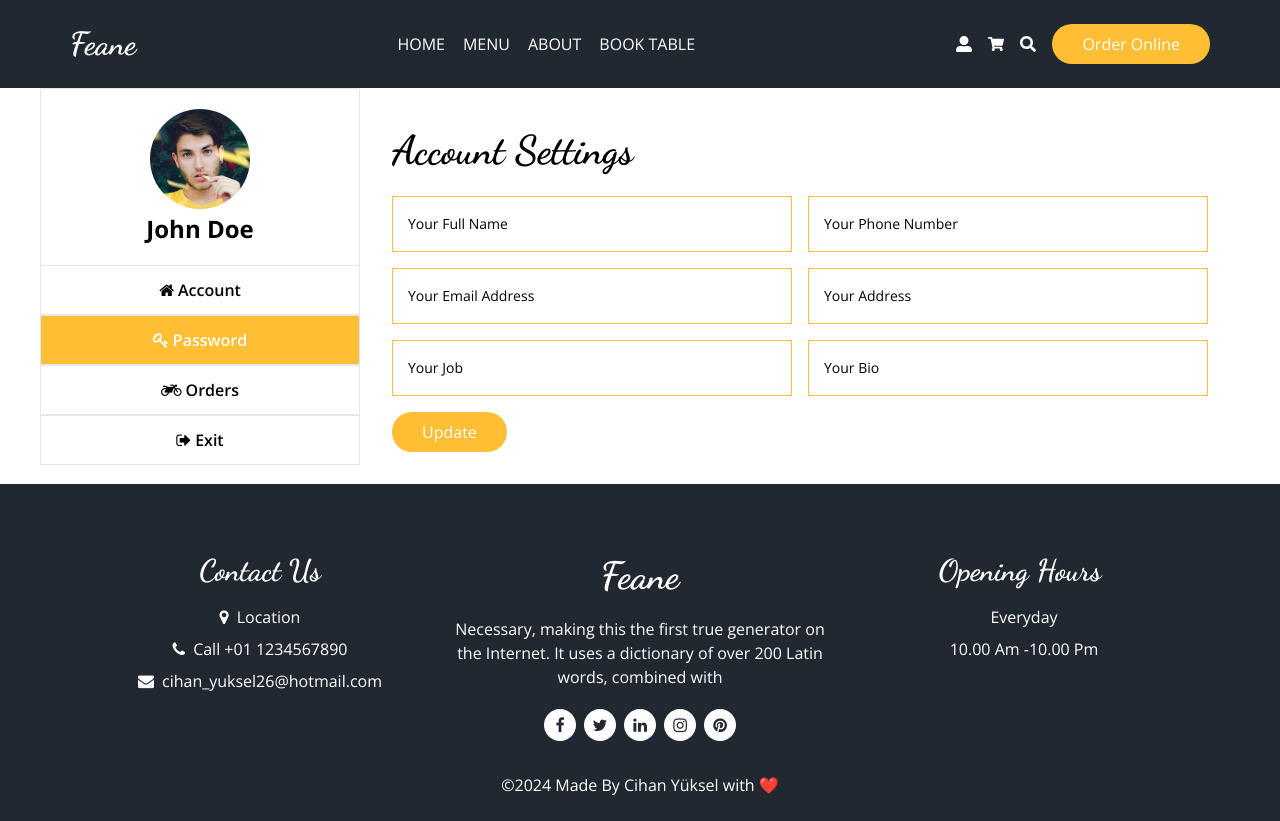
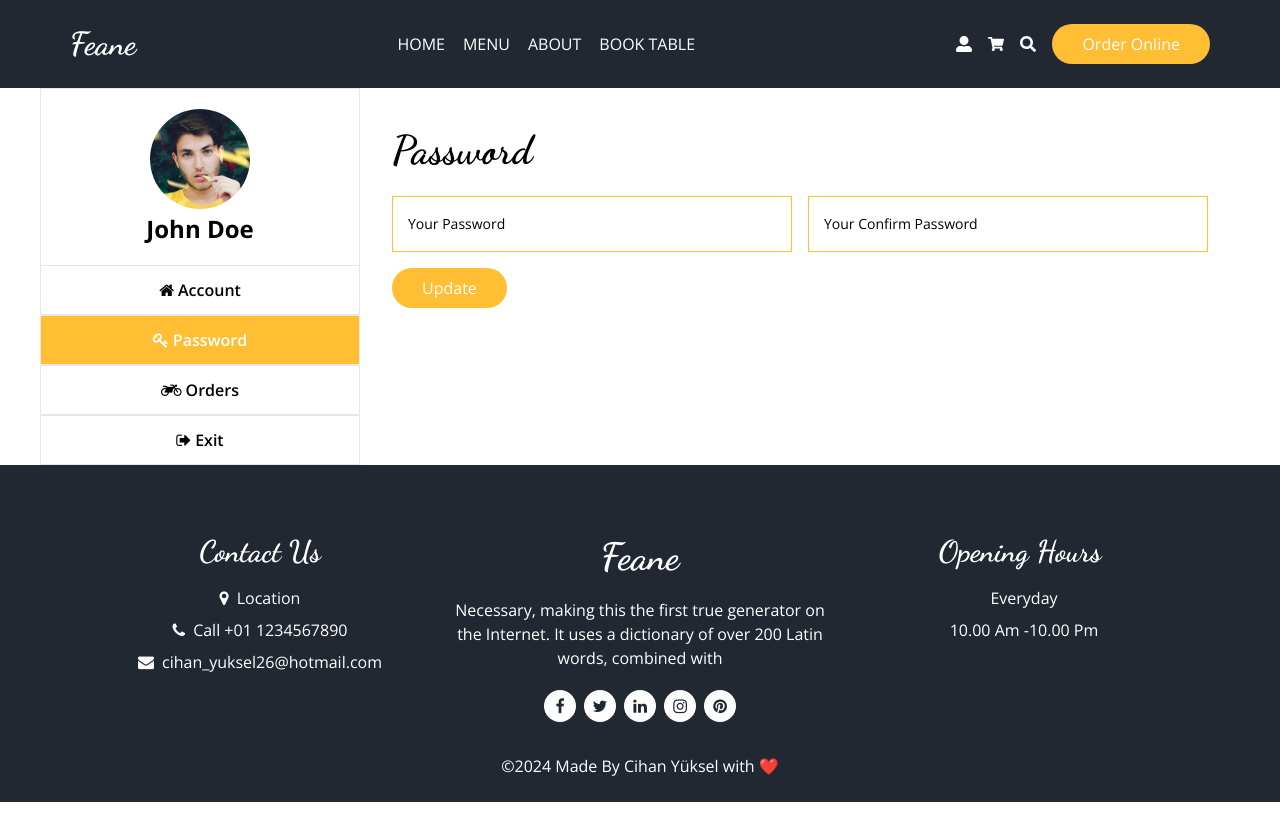
Before and after one commit to ycihan0/Food-Ordering, a Next.js app: page /profile in a window 1280 px wide. Both pictures are taken after a click on the item "Password". Built offline with nearby package versions, Linux system fonts and the light colour scheme.

Commit message:
Password tab css

```diff
--- a/components/profile/Password.jsx
+++ b/components/profile/Password.jsx
@@ -1,7 +1,7 @@
 import { useFormik } from "formik";
-import { profileSchema } from "@/schema/profile";
 import Input from "../form/Input";
 import Title from "../ui/Title";
+import { newPasswordSchema } from "@/schema/newPassword";
 
 const Password = () => {
   const onSubmit = async (values, actions) => {
@@ -12,76 +12,37 @@ const Password = () => {
   const { values, errors, touched, handleSubmit, handleChange, handleBlur } =
     useFormik({
       initialValues: {
-        fullName: "",
-        phoneNumber: "",
-        email: "",
-        address: "",
-        job: "",
-        bio: "",
+        password: "",
+        confirmPassword: "",
       },
       onSubmit,
-      validationSchema: profileSchema,
+      validationSchema: newPasswordSchema,
     });
 
   const inputs = [
     {
       id: 1,
-      name: "fullName",
-      type: "text",
-      placeholder: "Your Full Name",
-      value: values.fullName,
-      errorMessage: errors.fullName,
-      touched: touched.fullName,
+      name: "password",
+      type: "password",
+      placeholder: "Your Password",
+      value: values.password,
+      errorMessage: errors.password,
+      touched: touched.password,
     },
     {
       id: 2,
-      name: "phoneNumber",
-      type: "number",
-      placeholder: "Your Phone Number",
-      value: values.phoneNumber,
-      errorMessage: errors.phoneNumber,
-      touched: touched.phoneNumber,
-    },
-    {
-      id: 3,
-      name: "email",
-      type: "email",
-      placeholder: "Your Email Address",
-      value: values.email,
-      errorMessage: errors.email,
-      touched: touched.email,
-    },
-    {
-      id: 4,
-      name: "address",
-      type: "text",
-      placeholder: "Your Address",
-      value: values.address,
-      errorMessage: errors.address,
-      touched: touched.address,
-    },
-    {
-      id: 5,
-      name: "job",
-      type: "text",
-      placeholder: "Your Job",
-      value: values.job,
-      errorMessage: errors.job,
-      touched: touched.job,
-    },
-    {
-      id: 6,
-      name: "bio",
-      type: "text",
-      placeholder: "Your Bio",
-      value: values.bio,
-      errorMessage: errors.bio,
-      touched: touched.bio,
+      name: "confirmPassword",
+      type: "password",
+      placeholder: "Your Confirm Password",
+      value: values.confirmPassword,
+      errorMessage: errors.confirmPassword,
+      touched: touched.confirmPassword,
     },
   ];
+
   return (
     <form className="lg:p-8 flex-1 lg:mt-0 mt-5" onSubmit={handleSubmit}>
-      <Title addClass="text-[40px]">Account Settings</Title>
+      <Title addClass="text-[40px]">Password</Title>
       <div className="grid lg:grid-cols-2 grid-cols-1 gap-4 mt-4">
         {inputs.map((input) => (
           <Input
@@ -92,7 +53,7 @@ const Password = () => {
           />
         ))}
       </div>
-      <button className="btn-primary mt-4">Update</button>
+      <button className="btn-primary mt-4" type="submit">Update</button>
     </form>
   );
 };
--- a/pages/profile/index.jsx
+++ b/pages/profile/index.jsx
@@ -7,7 +7,7 @@ const Profile = () => {
   const [tabs, setTabs] = useState(0);
 
   return (
-    <div className="flex px-10 min-h-[calc(100vh_-_433px)] lg:flex-row flex-col">
+    <div className="flex px-10 min-h-[calc(100vh_-_433px)] lg:flex-row flex-col lg:mb-0 mb-10">
       <div className="lg:w-80 w-100 flex-shrink-0">
         <div className="relative flex flex-col items-center px-10 py-5 border border-b-0">
           <Image
--- /dev/null
+++ b/schema/newPassword.js
@@ -0,0 +1,14 @@
+import * as Yup from "yup";
+export const newPasswordSchema = Yup.object({
+  password: Yup.string()
+    .required("Password is required.")
+    .min(8, "Password must be at least 8 characters.")
+    .matches(
+      /^(?=.*[a-z])(?=.*[A-Z])(?=.*\d)(?=.*[@$!%*?&])[A-Za-z\d@$!%*?&]{8,}$/,
+      "Password must contain at least one uppercase, one lowercase, one number and one special character."
+    ),
+  confirmPassword: Yup.string()
+    .required("Confirm password is required.")
+    .min(8, "Password must be at least 8 characters.")
+    .oneOf([Yup.ref("password"), null], "Password must match"),
+});
```
